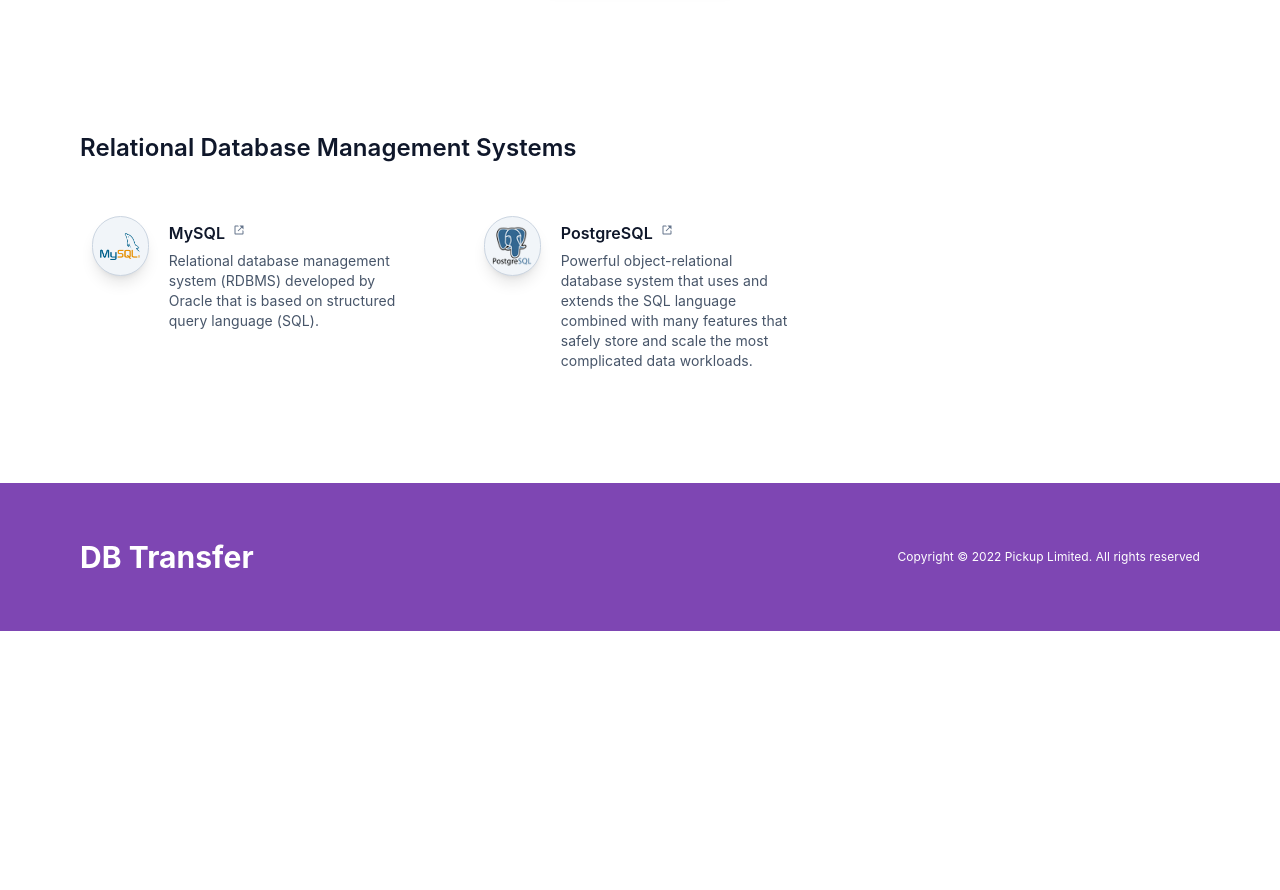
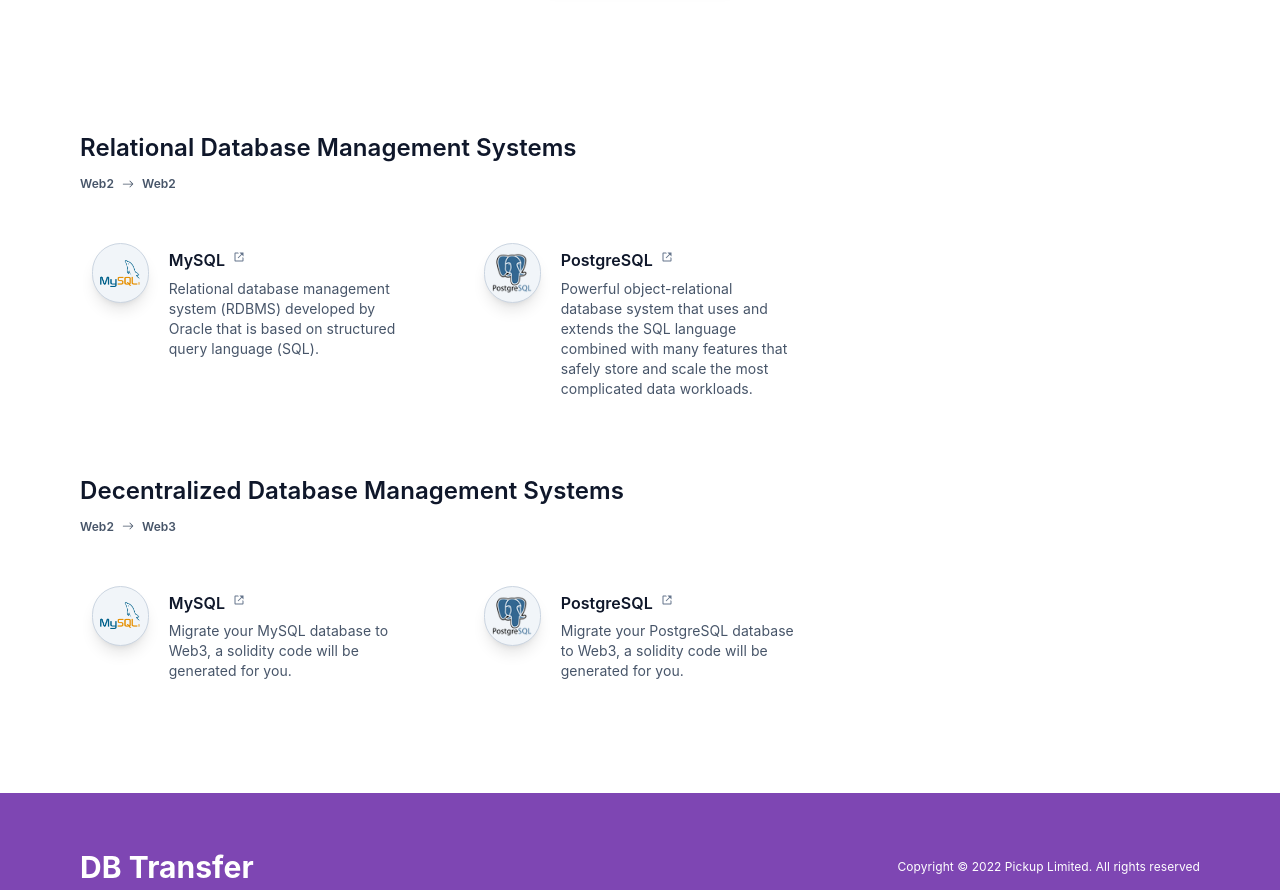
Before and after one commit to uduma-sonia/db-transfer, a Next.js app: page / in a window 1280 px wide. Shown: the part 500-1390 px from the top of the page. Before the commit the page ends 1131 px from the top, so only its background shows below. Built offline with nearby package versions, Linux system fonts and the light colour scheme.

Commit message:
[fix] mysql form

```diff
--- a/src/components/Home/Databases.tsx
+++ b/src/components/Home/Databases.tsx
@@ -2,6 +2,7 @@ import React from 'react'
 import Image from 'next/image'
 import { BiLinkExternal } from 'react-icons/bi'
 import Link from 'next/link'
+import { BsArrowRight } from 'react-icons/bs'
 
 export default function Databases() {
   const dbList = [
@@ -21,12 +22,38 @@ export default function Databases() {
     },
   ]
 
+  const dbWeb3List = [
+    {
+      label: 'MySQL',
+      image: '/images/mysql-logo.png',
+      description:
+        'Migrate your MySQL database to Web3, a solidity code will be generated for you.',
+      route: '/mysql',
+    },
+    {
+      label: 'PostgreSQL',
+      image: '/images/postgresql-logo.png',
+      description:
+        'Migrate your PostgreSQL database to Web3, a solidity code will be generated for you.',
+
+      route: '/postgresql',
+    },
+  ]
+
   return (
     <div className="max-w-[1300px] mx-auto px-5 md:px-12 xl:px-20">
+      <div>
         <h2 className="text-2xl text-dark font-semibold" id="relational_db">
           Relational Database Management Systems
         </h2>
 
+        <div className="flex items-center text-xs font-semibold text-slate-600 mt-3">
+          <p>Web2 </p>
+          <div className="px-2">
+            <BsArrowRight />
+          </div>
+          <p>Web2 </p>
+        </div>
         <div className="grid grid-cols-1 md:grid-cols-2 xl:grid-cols-3 gap-14 mt-10">
           {dbList.map((item) => {
             return (
@@ -64,5 +91,57 @@ export default function Databases() {
           })}
         </div>
       </div>
+
+      <div className="mt-16">
+        <h2 className="text-2xl text-dark font-semibold">
+          Decentralized Database Management Systems
+        </h2>
+
+        <div className="flex items-center text-xs font-semibold text-slate-600 mt-3">
+          <p>Web2 </p>
+          <div className="px-2">
+            <BsArrowRight />
+          </div>
+          <p>Web3 </p>
+        </div>
+
+        <div className="grid grid-cols-1 md:grid-cols-2 xl:grid-cols-3 gap-14 mt-10">
+          {dbWeb3List.map((item) => {
+            return (
+              <Link
+                key={item.label}
+                className="hover:bg-slate-200 group p-3 rounded-2xl"
+                href={item.route}
+                passHref
+              >
+                <div className="flex gap-5">
+                  <div className="border border-slate-300 bg-slate-100 shadow-lg w-[60px] h-[60px] rounded-full flex justify-center items-center">
+                    <Image
+                      alt=""
+                      src={item.image}
+                      width={40}
+                      height={40}
+                      priority
+                    />
+                  </div>
+
+                  <div className="w-4/5 pt-2">
+                    <div className="flex item-center gap-2">
+                      <p className="font-semibold text-dark">{item.label}</p>
+                      <p className="group-hover:text-xl text-xs transition-all duration-500 text-slate-500">
+                        <BiLinkExternal />
+                      </p>
+                    </div>
+                    <p className="text-sm text-slate-600 mt-2">
+                      {item.description}
+                    </p>
+                  </div>
+                </div>
+              </Link>
+            )
+          })}
+        </div>
+      </div>
+    </div>
   )
 }
--- a/src/components/MySql/ExportForm.tsx
+++ b/src/components/MySql/ExportForm.tsx
@@ -67,13 +67,9 @@ export default function ExportForm() {
 
   useEffect(() => {
     const genId = sessionStorage.getItem('mysql_id') as string
-
     if (genId) {
       setGeneratedId(genId)
-      console.log('VALID')
     } else if (genId === null) {
-      console.log('NULL')
-
       router.push({
         pathname: router.route,
         query: {
```
Lines whose indentation alone changed are shown as unchanged.
